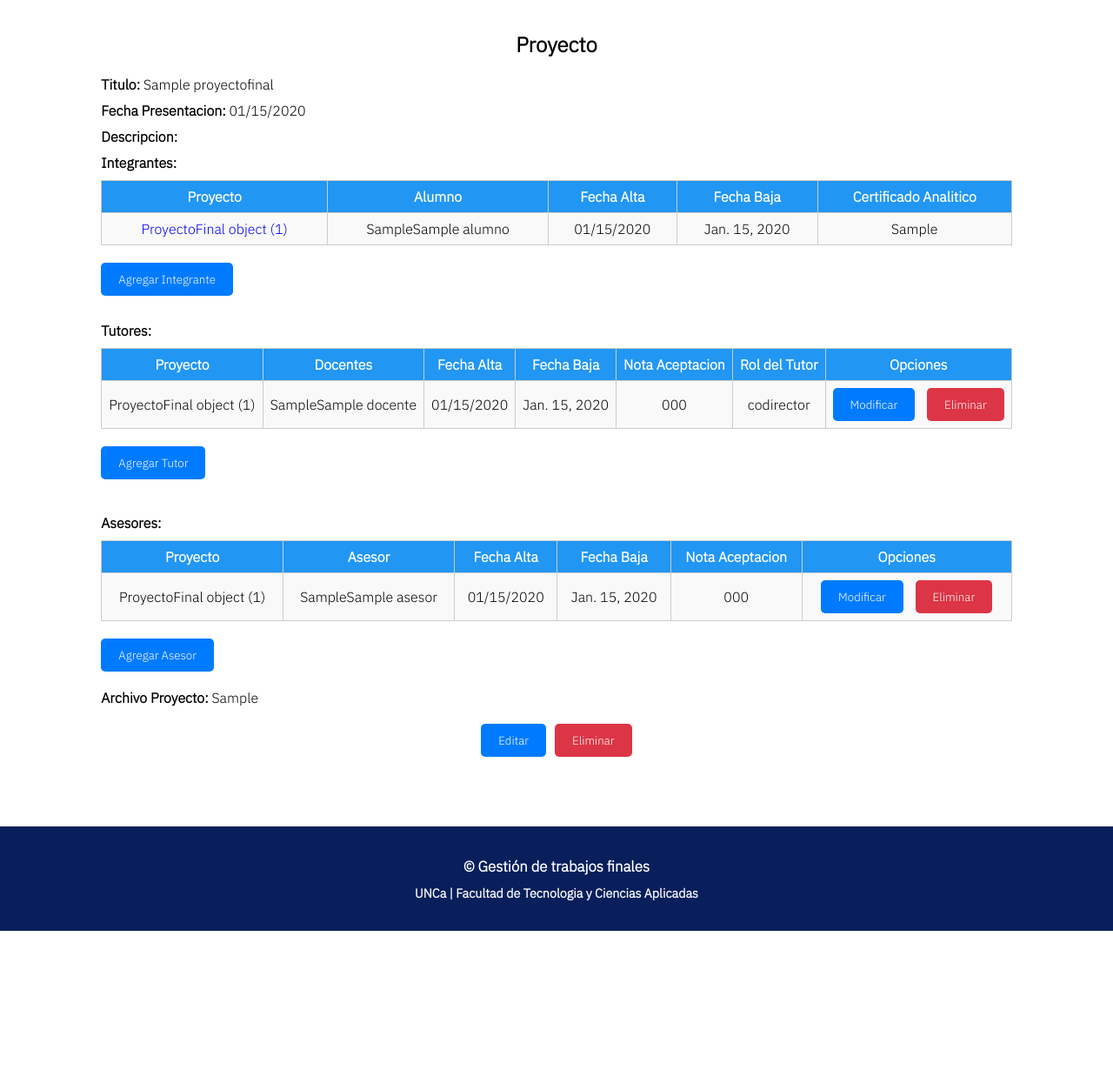
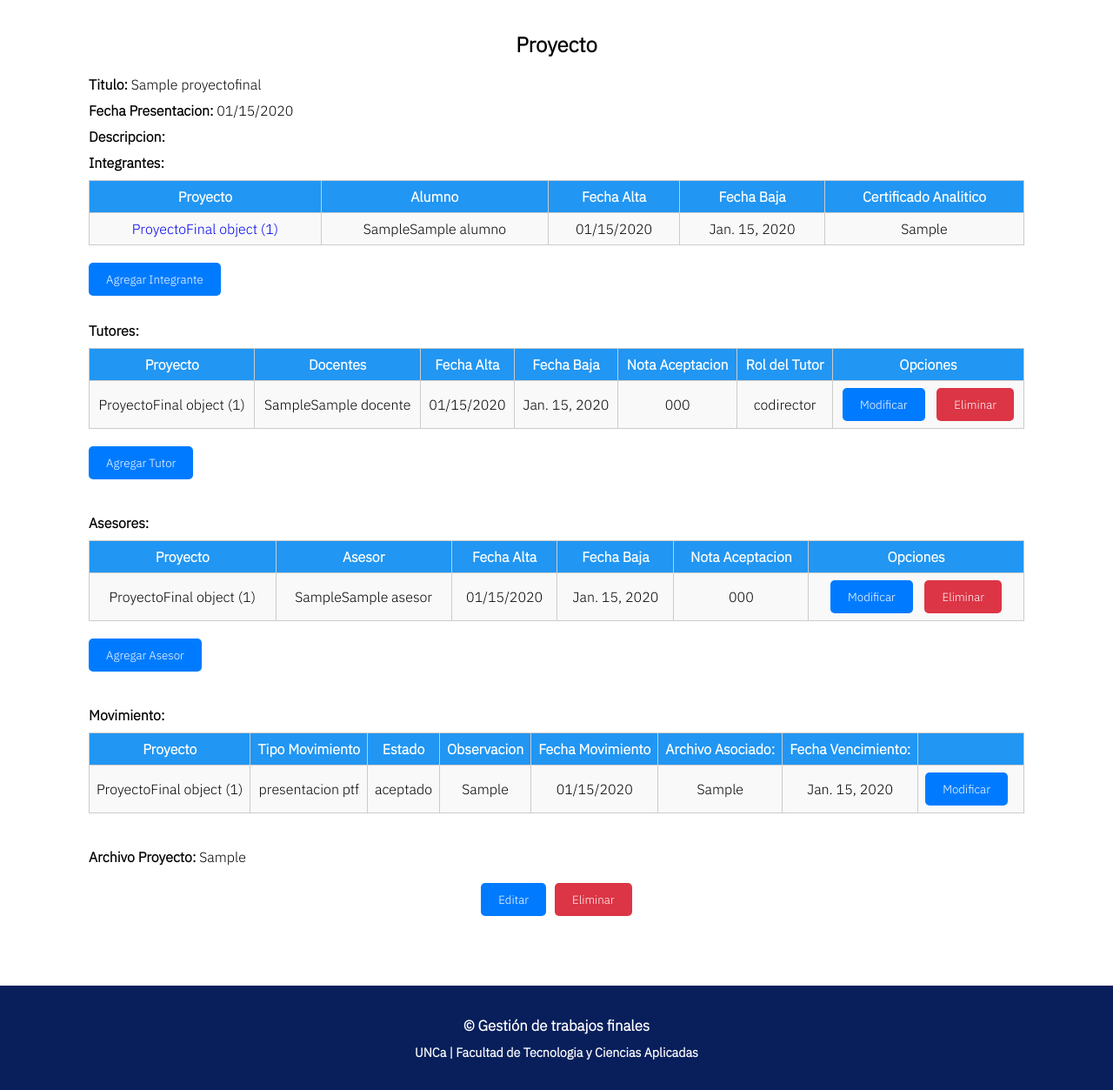
Before and after one commit to PaulaRojasFrias/laboratorio-prog3, a Django app: page /proyecto_trabajo_final/proyecto/1/ in a window 1280 px wide. Shown: the part 180-1433 px from the top of the page at 87% size. Before the commit the page ends 1250 px from the top, so only its background shows below. Run offline with Django 4.2, Linux system fonts and the light colour scheme; tables that the repository leaves empty hold one stand-in row (values such as "Sample post"); some libraries are stand-ins or nearby versions.

Commit message:
Views de movimiento

```diff
--- a/proyecto_trabajo_final/models.py
+++ b/proyecto_trabajo_final/models.py
@@ -42,7 +42,7 @@ class TutoresPTF(models.Model):
 
 
 class Movimientos(models.Model):
-    proyectoFinal = models.OneToOneField(ProyectoFinal, on_delete=models.SET_NULL, null=True, blank=True)
+    proyecto = models.OneToOneField(ProyectoFinal, on_delete=models.SET_NULL, null=True, blank=True)
     estado_opc = (
         ('aceptado', 'Aceptado'),
         ('rechazado', 'Rechazado'),
@@ -69,8 +69,7 @@ def crear_movimiento(sender, instance, created, **kwargs):
     if created:
         # Crea un nuevo movimiento asociado al proyecto final y asigna el archivo asociado
         movimiento = Movimientos.objects.create(
-            proyectoFinal=instance,
-            estado='aceptado',
+            proyecto=instance,
             tipoMovimiento='presentacion ptf',
             fechaMovimiento=timezone.now(),
             archivoAsociado=instance.proyectoFinal  # Asigna el archivo asociado del proyecto final al movimiento
--- a/proyecto_trabajo_final/templates/proyecto_trabajo_final/proyecto_detalle.html
+++ b/proyecto_trabajo_final/templates/proyecto_trabajo_final/proyecto_detalle.html
@@ -108,6 +108,37 @@
                 <button><a href="{% url 'proyecto_trabajo_final:asesorProyecto_create' proyecto.id%}">Agregar Asesor</a></button>
             </div>
             <br>
+            <br>
+            <p><strong>Movimiento:</strong></p>
+            <div id='divTabla3'>
+                <table clase='tabla'>
+                    <tr clase='encabezado'>
+                        <th>Proyecto</th>
+                        <th>Tipo Movimiento</th>
+                        <th>Estado</th>
+                        <th>Observacion</th>
+                        <th>Fecha Movimiento</th>
+                        <th>Archivo Asociado:</th>
+                        <th>Fecha Vencimiento:</th>
+                        <th></th>
+                    </tr>
+                    {% for movimiento in movimientos %}
+                        <tr>
+                        <td>{{ movimiento.proyecto }}</td>
+                        <td>{{ movimiento.tipoMovimiento }}</td>
+                        <td>{{ movimiento.estado |default_if_none:"---"}}</td>
+                        <td>{{ movimiento.observacion|default_if_none:"---"}}</td>
+                        <td>{{ movimiento.fechaMovimiento|date:"SHORT_DATE_FORMAT" }}</td>
+                        <td>{{ movimiento.archivoAsociado }}</td>
+                        <td>{{ movimiento.fechaVencimiento|default_if_none:"---"  }}</td>
+                        <td>
+                            <button><a href="{% url 'proyecto_trabajo_final:movimientoProyecto_edit' pk=movimiento.id pk2=proyecto.id %}">Modificar</a></button>
+                        </td>
+                        </tr>
+                    {% endfor %}
+                </table>
+            </div>
+            <br>
 
             <p><strong>Archivo Proyecto:</strong>
                 {% if proyecto.proyectoFinal %}
--- a/proyecto_trabajo_final/urls.py
+++ b/proyecto_trabajo_final/urls.py
@@ -1,6 +1,6 @@
 from django.urls import path
 
-from proyecto_trabajo_final.views import asesorProyecto_create, asesorProyecto_delete, asesorProyecto_edit, integranteProyecto_create, integranteProyecto_delete, integranteProyecto_detalle, integranteProyecto_edit, proyecto_create, proyecto_delete, proyecto_detalle, proyecto_edit, proyecto_lista, tutorProyecto_create, tutorProyecto_delete, tutorProyecto_edit
+from proyecto_trabajo_final.views import asesorProyecto_create, asesorProyecto_delete, asesorProyecto_edit, integranteProyecto_create, integranteProyecto_delete, integranteProyecto_detalle, integranteProyecto_edit, movimientoProyecto_edit, proyecto_create, proyecto_delete, proyecto_detalle, proyecto_edit, proyecto_lista, tutorProyecto_create, tutorProyecto_delete, tutorProyecto_edit
 
 app_name = 'proyecto_trabajo_final'
 urlpatterns = [
@@ -23,4 +23,7 @@ urlpatterns = [
     path('asesor/create/<int:pk>', asesorProyecto_create, name='asesorProyecto_create'),
     path('asesor/delete/<int:pk>', asesorProyecto_delete, name='asesorProyecto_delete'),
     path('asesor/edit/<int:pk>/<int:pk2>', asesorProyecto_edit, name='asesorProyecto_edit'),
+
+
+    path('movimiento/edit/<int:pk>/<int:pk2>', movimientoProyecto_edit, name='movimientoProyecto_edit'),
 ]
--- a/proyecto_trabajo_final/views.py
+++ b/proyecto_trabajo_final/views.py
@@ -2,9 +2,9 @@ from django.http import HttpResponse
 from django.shortcuts import get_object_or_404, redirect, render
 from django.urls import reverse
 from django.contrib import messages
-from proyecto_trabajo_final.forms import AsesorPTFForm, IntegranteProyectoForm, ProyectoForm, TutorForm
+from proyecto_trabajo_final.forms import AsesorPTFForm, IntegranteProyectoForm, MovimientoForm, ProyectoForm, TutorForm
 
-from proyecto_trabajo_final.models import AsesorPTF, PTF_Integrantes, ProyectoFinal, TutoresPTF
+from proyecto_trabajo_final.models import AsesorPTF, Movimientos, PTF_Integrantes, ProyectoFinal, TutoresPTF
 
 #<<<<<<<<<<<<<<<<<<<<<<<<< PROYECTO TRABAJO FINAL >>>>>>>>>>>>>>>>>>>>>>
 def proyecto_lista(request):
@@ -16,7 +16,8 @@ def proyecto_detalle(request, pk):
     integrantes = PTF_Integrantes.objects.filter(proyectoFinal=proyecto)
     tutores = TutoresPTF.objects.filter(proyecto=proyecto)
     asesores = AsesorPTF.objects.filter(proyecto=proyecto)
-    return render(request, 'proyecto_trabajo_final/proyecto_detalle.html', {'proyecto': proyecto, 'integrantes':integrantes, 'tutores': tutores, 'asesores': asesores})
+    movimientos = Movimientos.objects.filter(proyecto=proyecto)
+    return render(request, 'proyecto_trabajo_final/proyecto_detalle.html', {'proyecto': proyecto, 'integrantes':integrantes, 'tutores': tutores, 'asesores': asesores, 'movimientos': movimientos})
 
 def proyecto_create(request):
     nuevo_proyecto = None
@@ -185,3 +186,18 @@ def asesorProyecto_edit(request, pk, pk2):
         asesor_form = AsesorPTFForm(instance=asesor)
 
     return render(request, 'proyecto_trabajo_final/asesorProyecto_edit.html', {'form': asesor_form})
+
+
+def movimientoProyecto_edit(request, pk, pk2):
+    movimiento = get_object_or_404(Movimientos, pk=pk)
+    proyecto = get_object_or_404(ProyectoFinal, pk=pk2)
+    if request.method == 'POST':
+        movimiento_form = MovimientoForm(request.POST, request.FILES, instance=movimiento)
+        if movimiento_form.is_valid():
+            movimiento_form.save()
+            messages.success(request, 'Se ha actualizado correctamente el movimiento')
+            return redirect(reverse('proyecto_trabajo_final:proyecto_detalle', args=[proyecto.id]))
+    else:
+        movimiento_form = MovimientoForm(instance=movimiento)
+
+    return render(request, 'proyecto_trabajo_final/movimientoProyecto_edit.html', {'form': movimiento_form})
```
Also changed, not shown: proyecto_trabajo_final/forms.py (+23 -1 lines), proyecto_trabajo_final/templates/proyecto_trabajo_final/movimientoProyecto_edit.html (added, +48 -0 lines), proyecto_trabajo_final/migrations/0002_rename_proyectofinal_movimientos_proyecto.py (added).
